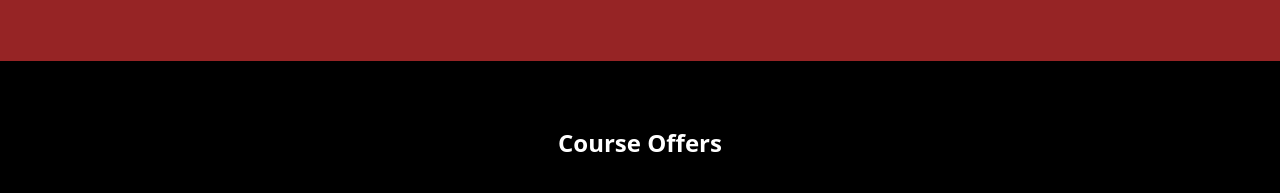
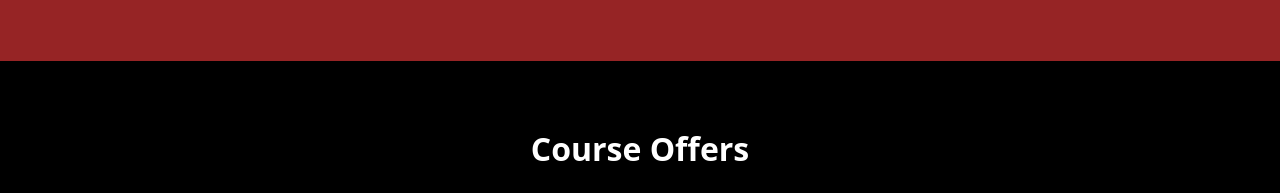
Before and after one commit to jem0001/ccs-promotion, a plain HTML site: page index.html in a window 1280 px wide. Shown: the part 1991-2184 px from the top of the page. Drawn offline with Linux system fonts and the light colour scheme.

Commit message:
third commit

```diff
--- a/index.html
+++ b/index.html
@@ -120,7 +120,7 @@
     <!-- COURSE -->
     <section class="programs-section" id="courses">
       <div class="programs-container">
-        <h1>Course Offers</h1>
+        <h1 class="offers">Course Offers</h1>
         <div class="programs-cont">
           <div class="p-cont">
             <img src="images/it.jfif" alt="" />
--- a/style.css
+++ b/style.css
@@ -173,6 +173,8 @@ i.menu {
 .p-cont h1 {
   background-color: var(--orange);
   margin-bottom: 1rem;
+}
+.offers {
   font-size: xx-large;
 }
 .p-cont img {
```
